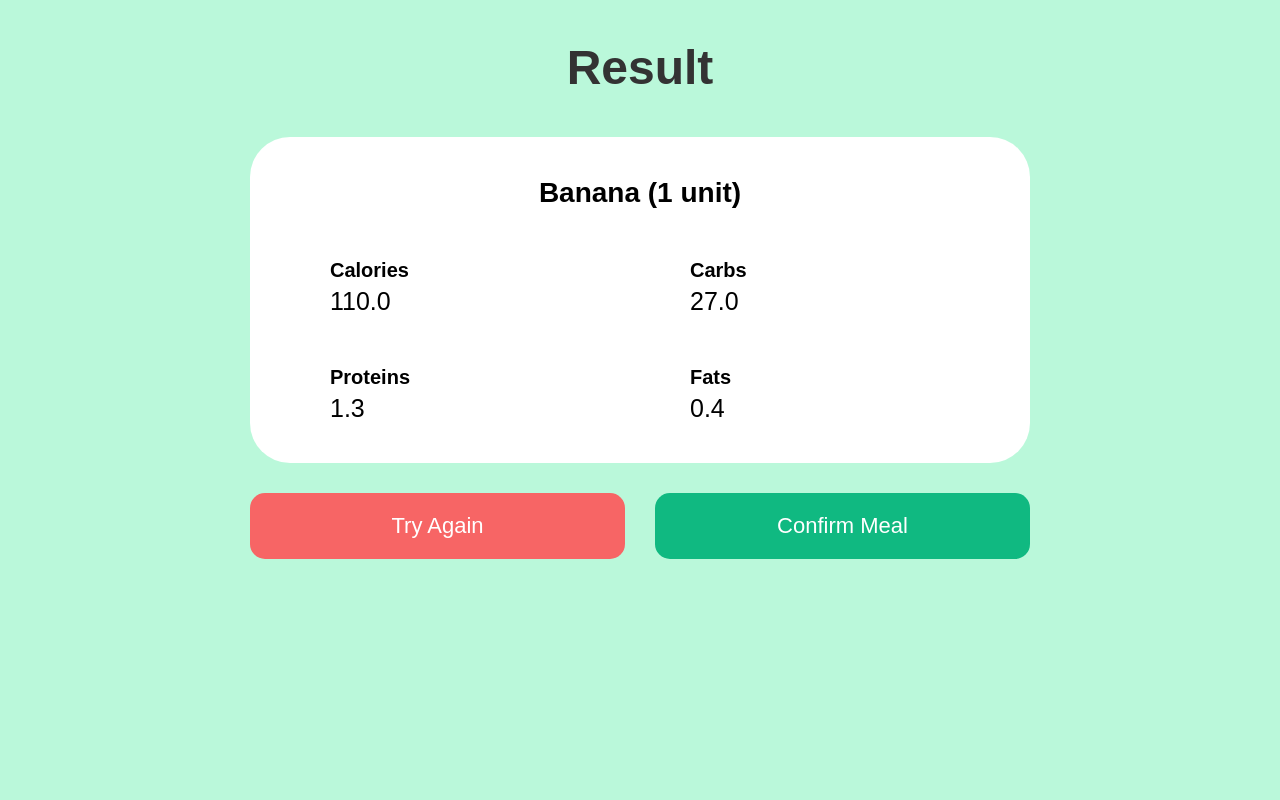
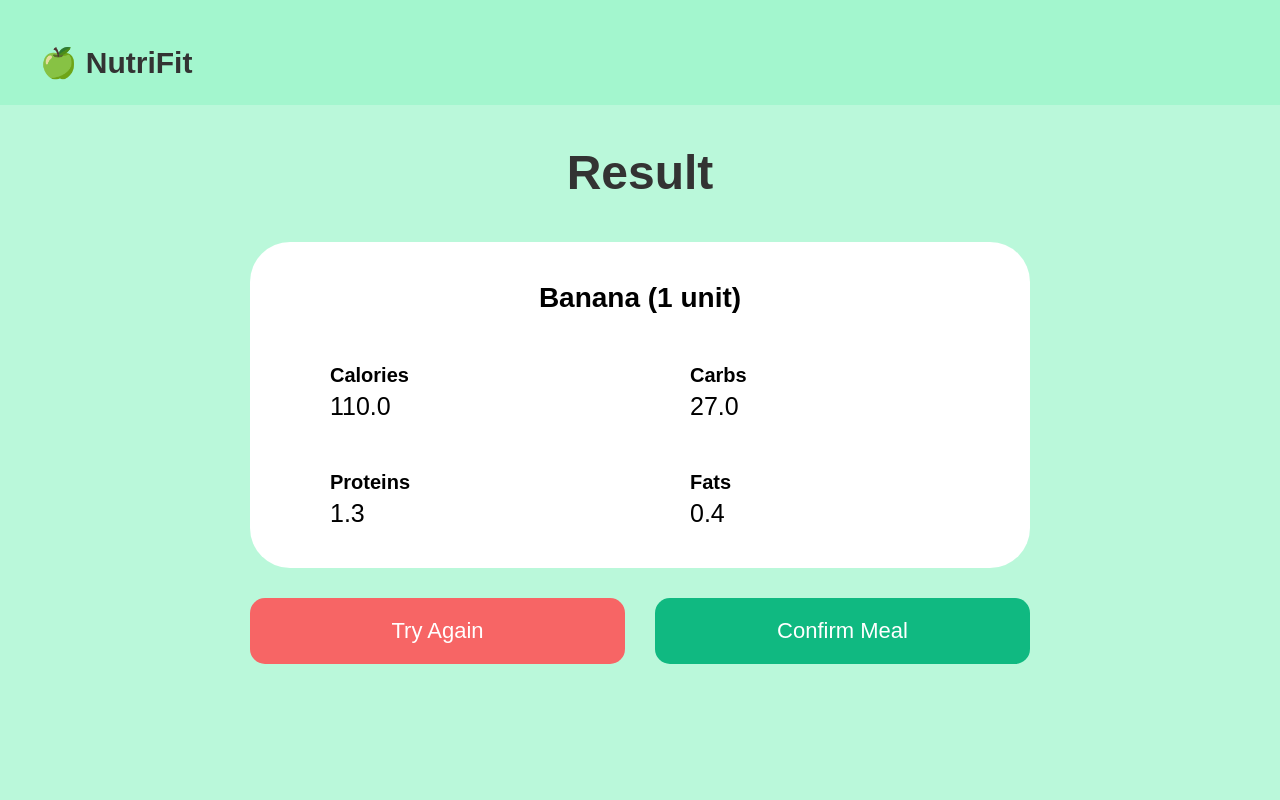
Before and after one commit to ThoJiaJun/NutriFit-Food-Image-Recognition-and-Calorie-Estimation-System, a Flask app: page /result in a window 1280 px wide. Run offline with Flask 3, Linux system fonts and the light colour scheme; data comes from the database, SQL or seed files in the repository.

Commit message:
Added navbar

```diff
--- a/templates/result_page.html
+++ b/templates/result_page.html
@@ -3,19 +3,40 @@
 <head>
     <meta charset="UTF-8">
     <meta name="viewport" content="width=device-width, initial-scale=1.0">
-    <title>Document</title>
-</head>
-<body>
+    <title>Result Page</title>
+
     <style>
         body{
             margin: 0;
-            font-family: Arial, sans-serif;
-            background-color: #baf8da;
             display: flex;
             flex-direction: column;
             align-items: center;
-            justify-content: flex-start;
-            height: 100vh;
+            font-family: Arial, sans-serif;
+            background-color: #baf8da;
+            min-height: 100vh;
+        }
+
+        .navbar{
+            width: 100%;
+            background-color: #a3f6ce;
+            position: sticky;
+            top: 0;
+            display: flex;
+            justify-content: space-between;
+            align-items: center;
+            padding: 5px 40px;
+            box-sizing: border-box;
+        }
+
+        .navbar a{
+            text-decoration: none;
+            color: inherit;
+        }
+
+        .logo{
+            font-size: 30px;
+            font-weight: bold;
+            cursor: pointer;
         }
 
         h1{
@@ -97,6 +118,11 @@
             background-color: #0d9b6b;
         }
     </style>
+</head>
+<body>
+    <div class = "navbar">
+        <a href = "/dashboard"><h1 title = "Back to Dashboard" class = "logo">🍏 NutriFit</h1></a>
+    </div>
 
     <h1>Result</h1>
 
@@ -127,8 +153,8 @@
     </div>
 
     <div class = "buttons">
-        <button class = "retry">Try Again</button>
-        <button class = "confirm" onclick="confirm_meal()">Confirm Meal</button>
+        <button class = "retry" onclick = "window.location.href = '/upload'">Try Again</button>
+        <button class = "confirm" onclick = "confirm_meal()">Confirm Meal</button>
     </div>
 
     <script>
```
Also changed, not shown: templates/history_page.html (+31 -4 lines), templates/upload_page.html (+30 -3 lines).
